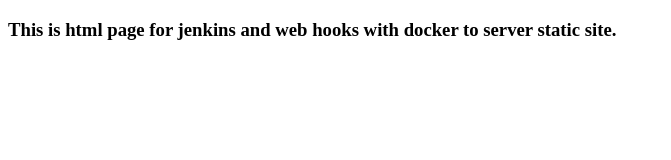
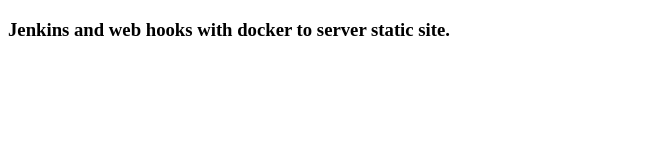
Before and after one commit to saurabh-tambolkar/jenkins-webhooks-static-site, a plain HTML site: page index.html in a window 1280 px wide. Shown: the whole page, without its empty margins (0-671 px from the left). Drawn offline with Linux system fonts and the light colour scheme.

Commit message:
Update index.html 2

```diff
--- a/index.html
+++ b/index.html
@@ -6,6 +6,6 @@
     <title>Document</title>
 </head>
 <body>
-    <h3>This is html page for jenkins and web hooks with docker to server static site.</h3>
+    <h3>Jenkins and web hooks with docker to server static site.</h3>
 </body>
 </html>
```
